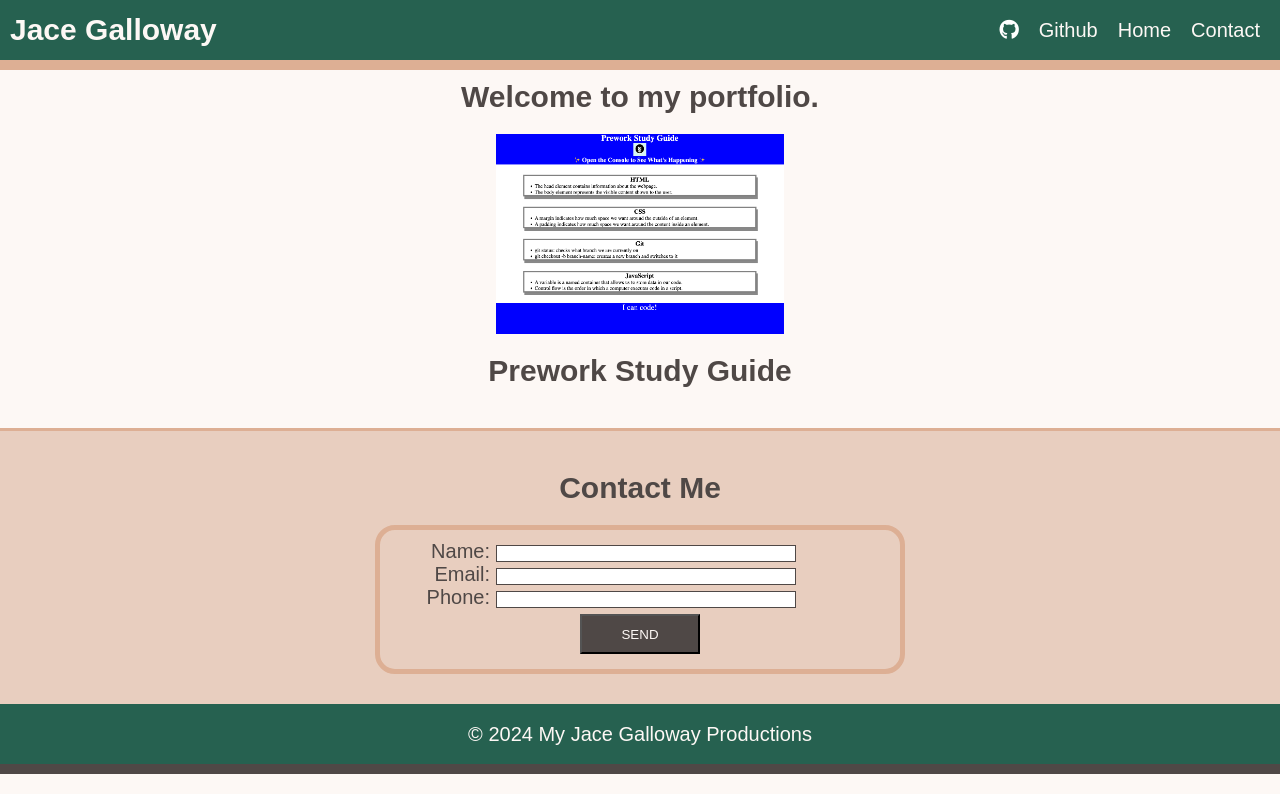
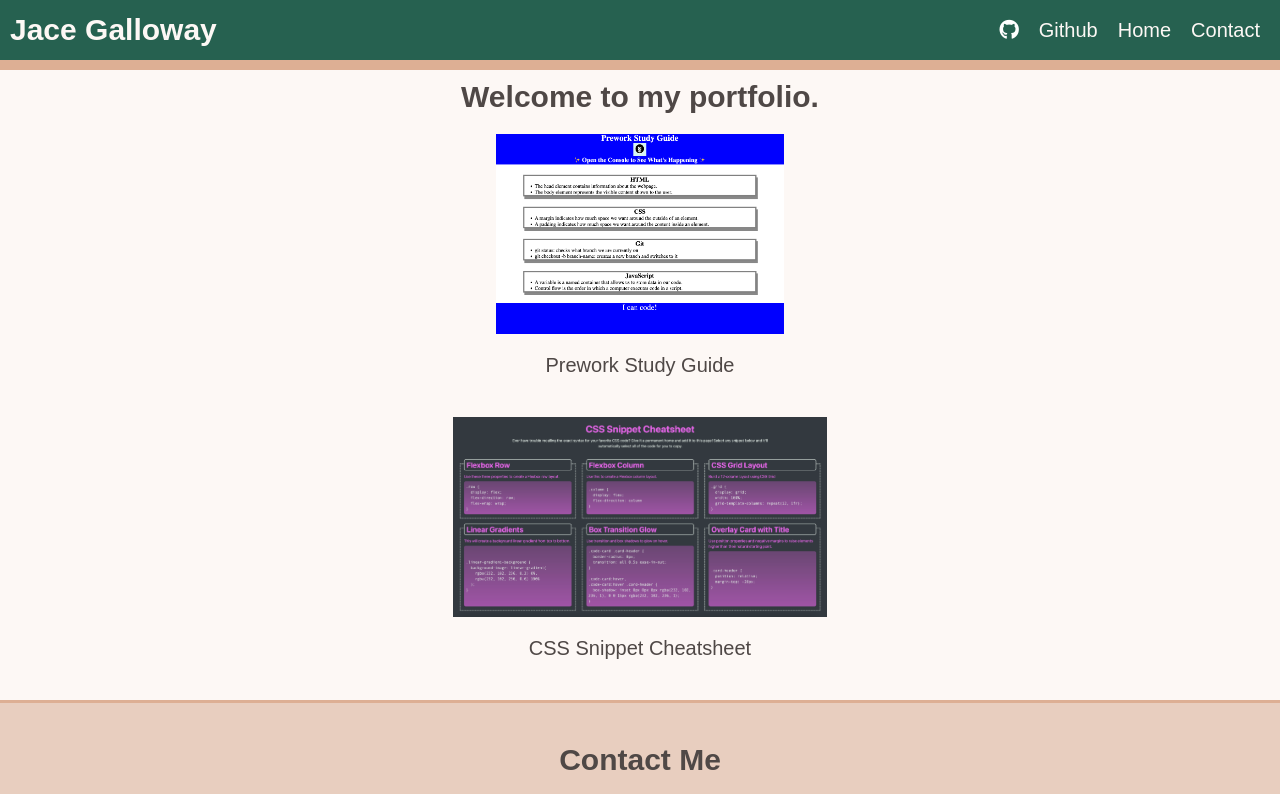
Before and after one commit to JaceG/Jace-Galloway-Website-Mini-Project-Clone, a plain HTML site: page Portfolio.html in a window 1280 px wide. Shown: the top 794 px of the page. Drawn offline with Linux system fonts and the light colour scheme.

Commit message:
updated portfolio page with CSS Snippet Cheatsheet

```diff
--- a/Portfolio.html
+++ b/Portfolio.html
@@ -22,13 +22,21 @@
   </header>
 
   <main>
+    <h2>Welcome to my portfolio.</h2>
     <figure>
-      <h2>Welcome to my portfolio.</figcaption>
        <a target="_blank" href="https://jaceg.github.io/prework-study-guide/">
         <img class="portfolio-screenshot" src="./assets/images/Prework-Study-Guide.png" alt="Prework Study Guide Site Screenshot">
        <figcaption class="portfolio-figcaption">Prework Study Guide</figcaption>
        </a>
     </figure>
+
+    <figure>
+       <a target="_blank" href="https://jaceg.github.io/CSS-Snippet-Cheatsheet-Mini-Project-Clone/">
+        <img class="portfolio-screenshot" src="./assets/images/CSS Cheatsheet.png" alt="CSS Snippet Cheatsheet Site Screenshot">
+       <figcaption class="portfolio-figcaption">CSS Snippet Cheatsheet</figcaption>
+       </a>
+    </figure>
+
     <section id="contact">
       <h2>Contact Me</h2>
       <form>
--- a/assets/css/style.css
+++ b/assets/css/style.css
@@ -63,6 +63,7 @@ a {
 
 .portfolio-figcaption {
   color: #4F4846; /* Dark text color */
+  text-align: center; /* Align Text */
 }
 
 /* Header and Footer Styles - Styles the header and footer elements */
```
Also changed, not shown: assets/images/CSS Cheatsheet.png (added), 2 other files.
